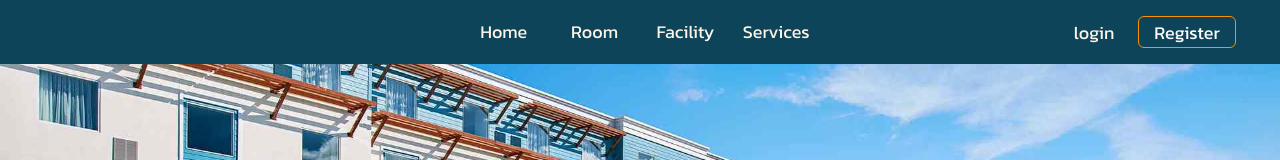
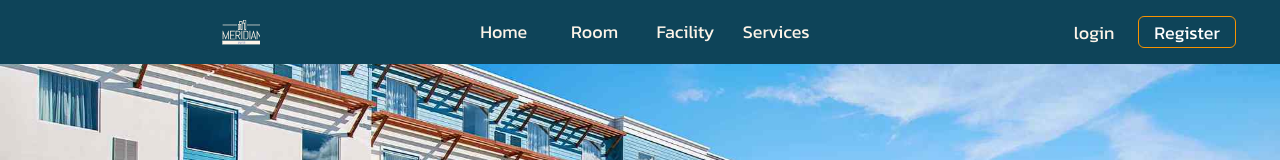
Before and after one commit to SSSBoOm/CPE241_PROJECT_FRONTEND, a React (Vite) app: page / in a window 1280 px wide. Shown: the top 160 px of the page. Built offline with nearby package versions, Linux system fonts and the light colour scheme; no server answers.

Commit message:
feat: add logo

```diff
--- a/src/components/Navbar/Navbar.tsx
+++ b/src/components/Navbar/Navbar.tsx
@@ -17,7 +17,6 @@ import type { MenuProps } from 'antd'
 import { Button, Dropdown } from 'antd'
 import React, { useContext, useState } from 'react'
 import { Link } from 'react-router-dom'
-
 const items: MenuProps['items'] = [
   {
     label: (
@@ -65,7 +64,9 @@ const Navbar: React.FC = () => {
     <>
       <div className="h-16 content-center bg-primary-blue-600">
         <div className="hidden grid-cols-3 justify-items-center gap-x-2 px-8 lg:grid">
-          <div></div>
+          <div>
+            <img src="logo.svg" alt="logo" className="h-14" />
+          </div>
           <div className="grid grid-cols-4 content-center text-center text-lg text-primary-b2">
             <Link to={BASE_PATH} className=" mx-3 hover:text-primary-orange">
               Home
@@ -112,8 +113,11 @@ const Navbar: React.FC = () => {
         </div>
         <div className="lg:hidden">
           <div className="flex w-full justify-between px-4">
-            <div>LOGO</div>
-            <div className="">
+            <div>
+              {/* img src logo.svg */}
+              <img src="logo.svg" alt="logo" className="h-14" />
+            </div>
+            <div className="content-center">
               <button
                 onClick={() => {
                   setIsOpen(!isOpen)
```
Also changed, not shown: public/logo.svg (added).
